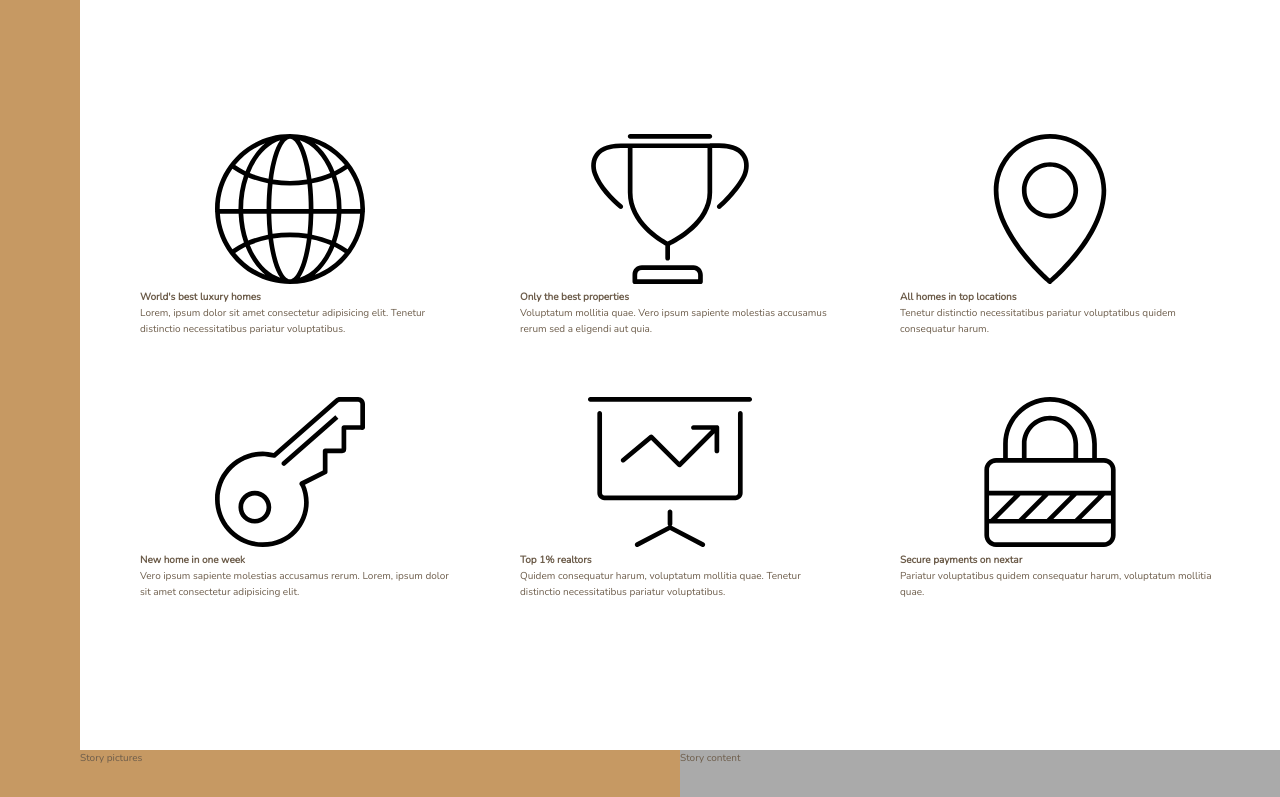
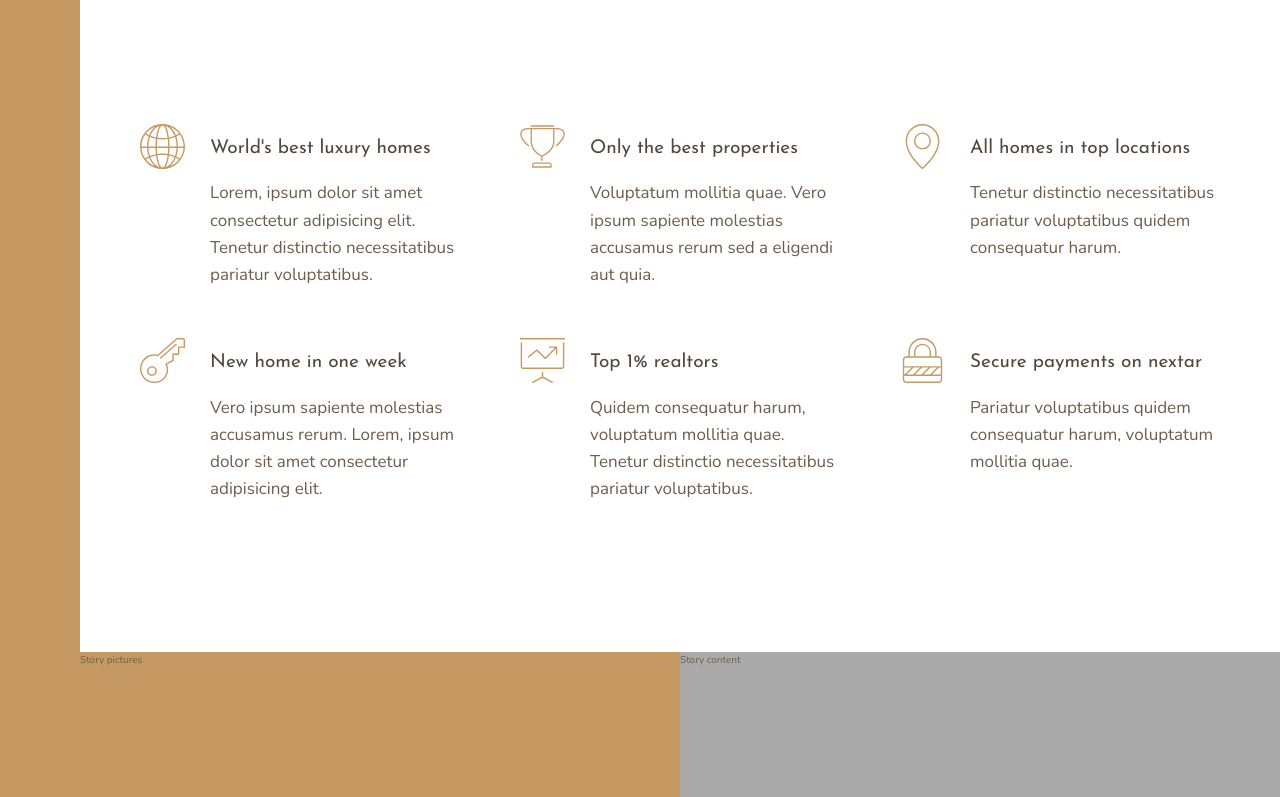
Before and after one commit to afozbek/Nexter, a website: page index.html in a window 1280 px wide. Shown: the part 656-1453 px from the top of the page. Drawn offline with nearby package versions, Linux system fonts and the light colour scheme.

Commit message:
finishing_feature_sec

```diff
--- a/index.html
+++ b/index.html
@@ -31,7 +31,7 @@
             <svg class="feature__icon">
                 <use xlink:href="img/sprite.svg#icon-global"></use>
             </svg>
-            <h4 class="heading-4">World's best luxury homes</h4>
+            <h4 class="heading-4 heading-4--dark">World's best luxury homes</h4>
             <p class="feature__text">Lorem, ipsum dolor sit amet consectetur adipisicing elit. Tenetur distinctio
                 necessitatibus pariatur voluptatibus.</p>
         </div>
@@ -39,7 +39,7 @@
             <svg class="feature__icon">
                 <use xlink:href="img/sprite.svg#icon-trophy"></use>
             </svg>
-            <h4 class="heading-4">Only the best properties</h4>
+            <h4 class="heading-4 heading-4--dark">Only the best properties</h4>
             <p class="feature__text">Voluptatum mollitia quae. Vero ipsum sapiente molestias accusamus rerum sed a
                 eligendi aut quia.
             </p>
@@ -48,7 +48,7 @@
             <svg class="feature__icon">
                 <use xlink:href="img/sprite.svg#icon-map-pin"></use>
             </svg>
-            <h4 class="heading-4">All homes in top locations</h4>
+            <h4 class="heading-4 heading-4--dark">All homes in top locations</h4>
             <p class="feature__text">Tenetur distinctio necessitatibus pariatur voluptatibus quidem consequatur harum.
             </p>
         </div>
@@ -56,7 +56,7 @@
             <svg class="feature__icon">
                 <use xlink:href="img/sprite.svg#icon-key"></use>
             </svg>
-            <h4 class="heading-4">New home in one week</h4>
+            <h4 class="heading-4 heading-4--dark">New home in one week</h4>
             <p class="feature__text">Vero ipsum sapiente molestias accusamus rerum. Lorem, ipsum dolor sit amet
                 consectetur adipisicing elit.
             </p>
@@ -65,7 +65,7 @@
             <svg class="feature__icon">
                 <use xlink:href="img/sprite.svg#icon-presentation"></use>
             </svg>
-            <h4 class="heading-4">Top 1% realtors</h4>
+            <h4 class="heading-4 heading-4--dark">Top 1% realtors</h4>
             <p class="feature__text">Quidem consequatur harum, voluptatum mollitia quae. Tenetur distinctio
                 necessitatibus pariatur voluptatibus.
             </p>
@@ -74,7 +74,7 @@
             <svg class="feature__icon">
                 <use xlink:href="img/sprite.svg#icon-lock"></use>
             </svg>
-            <h4 class="heading-4">Secure payments on nextar</h4>
+            <h4 class="heading-4 heading-4--dark">Secure payments on nextar</h4>
             <p class="feature__text">Pariatur voluptatibus quidem consequatur harum, voluptatum mollitia quae.
             </p>
         </div>
--- a/sass/_features.scss
+++ b/sass/_features.scss
@@ -5,7 +5,29 @@
     margin: 15rem 0;
 
     display: grid;
-    grid-template-columns: repeat(3, 1fr);
+    //grid-template-columns: repeat(3, 1fr);
+    grid-template-columns: repeat(auto-fit, minmax(25rem,1fr));
     grid-gap: 6rem;
+    align-items: start;
 
 }
+
+.feature {
+
+    display: grid;
+    grid-template-columns: min-content 1fr;
+    grid-row-gap: 1.5rem;
+    grid-column-gap: 2.5rem;
+
+    &__icon {
+        fill: $color-primary;
+        width: 4.5rem;
+        height: 4.5rem;
+        grid-row: 1 / span 2; //we can write -1 but we didn't define explicit grid rows
+        transform: translateY(-1rem);
+    }
+    &__text {
+        font-size: 1.7rem;
+    }
+
+}
--- a/sass/_typography.scss
+++ b/sass/_typography.scss
@@ -0,0 +1,21 @@
+%heading {
+    font-family: $font-display;
+    font-weight: 400;
+}
+
+.heading-1 {
+    @extend %heading;
+}
+.heading-2 {
+    @extend %heading ;
+}
+.heading-3 {
+    @extend %heading;
+}
+.heading-4 {
+    @extend %heading;
+    font-size: 1.9rem;
+
+    &--light { color: $color-grey-light-1;}
+    &--dark { color: $color-grey-dark-1;}
+}
```
Also changed, not shown: css/style.css.
